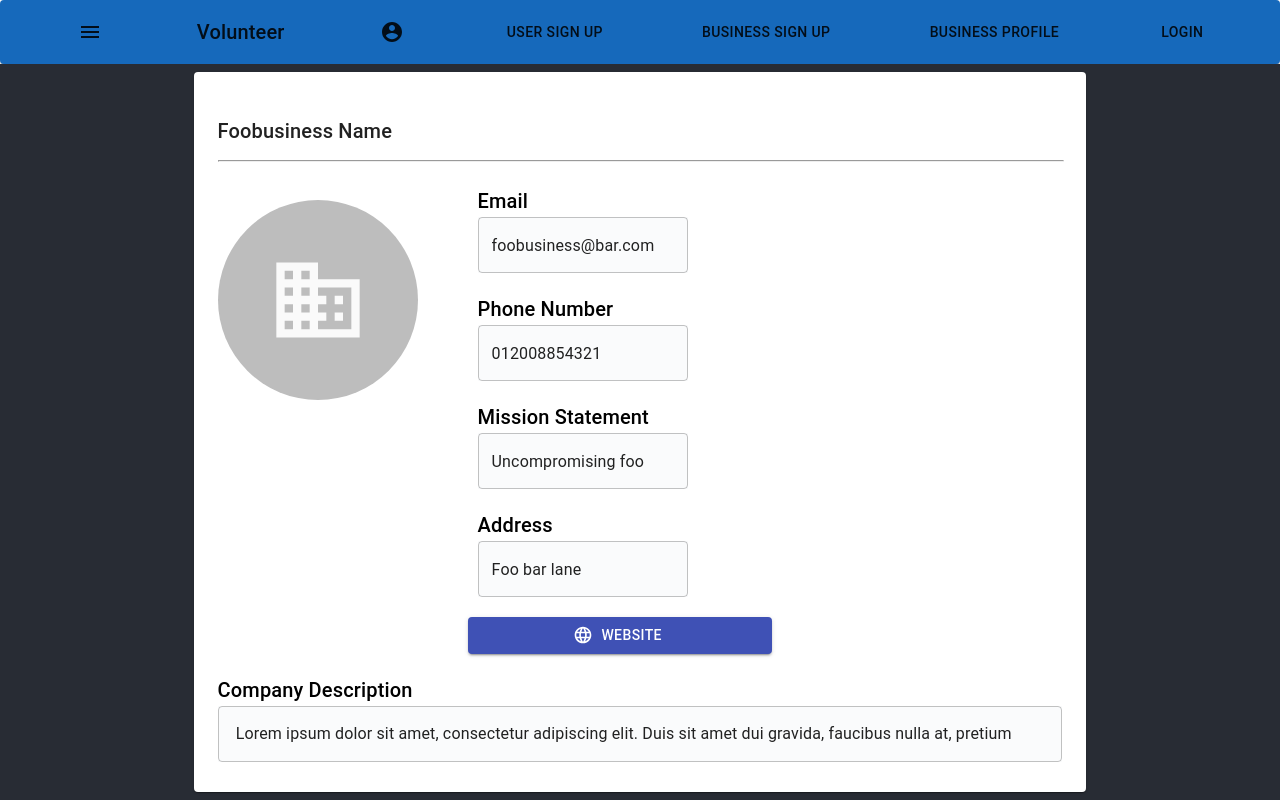
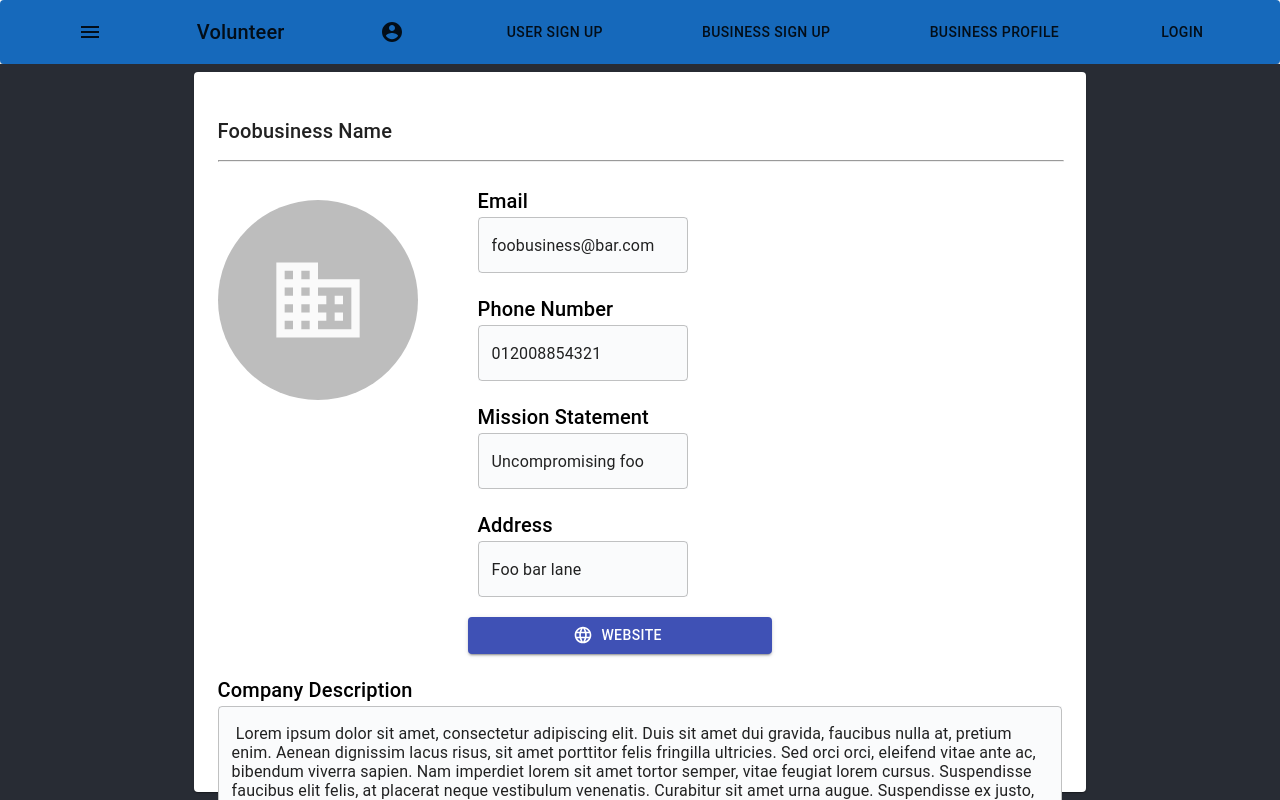
Before and after one commit to wet-dog/launchpad-collaborate, a React (Create React App) app: page /BusinessProfile in a window 1280 px wide. Shown: the top 800 px of the page. Built offline with nearby package versions, Linux system fonts and the light colour scheme; no server answers.

Commit message:
Fix company description.

```diff
--- a/src/BusinessProfile.js
+++ b/src/BusinessProfile.js
@@ -182,7 +182,7 @@ function BusinessProfile() {
                 labelId="label"
                 autoComplete="off"
                 multiline
-                rowsMax="auto"
+                rowsMax="15"
                 variant="outlined"
                 />
             {/* </div> */}
```
